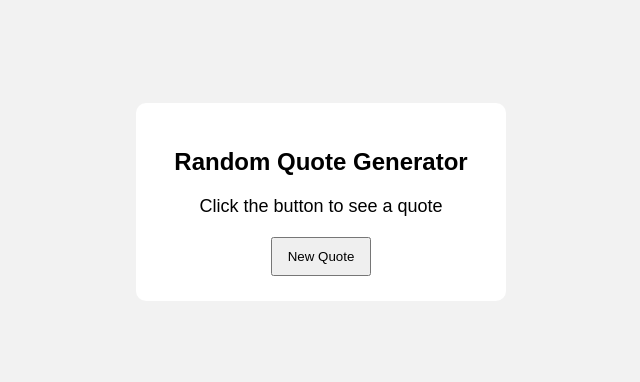
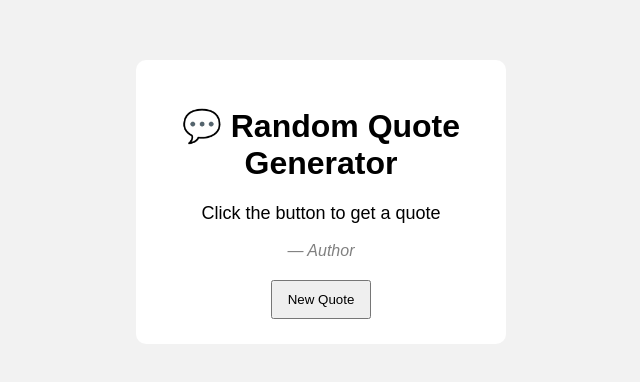
Before and after one commit to Karumeeraapoorva/CodeAlpha_RandomQuoteGenerator, a plain HTML site: page index.html in a window 1280 px wide. Shown: the part 206-588 px from the top of the page, without its empty margins (319-959 px from the left). Drawn offline with Linux system fonts and the light colour scheme.

Commit message:
Update header and quote display in index.html

```diff
--- a/index.html
+++ b/index.html
@@ -8,11 +8,11 @@
 <body>
 
   <div class="container">
-    <h2>Random Quote Generator</h2>
+    <h1>💬 Random Quote Generator</h1>
 
     <div class="quote-box">
-      <p id="quote">Click the button to see a quote</p>
-      <p id="author"></p>
+      <p id="quote">Click the button to get a quote</p>
+      <span id="author">— Author</span>
     </div>
 
     <button onclick="newQuote()">New Quote</button>
```
